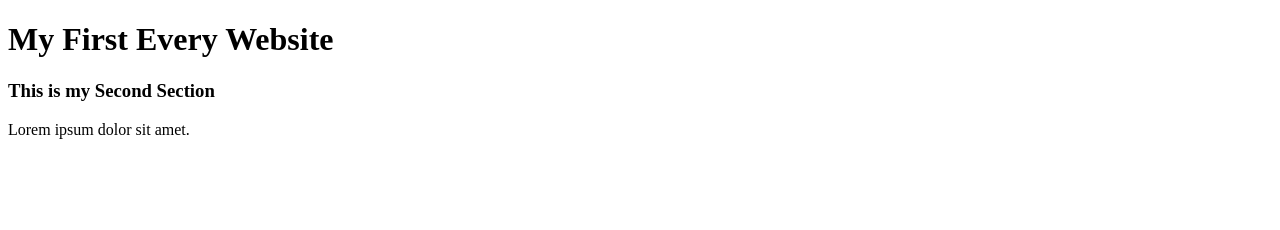
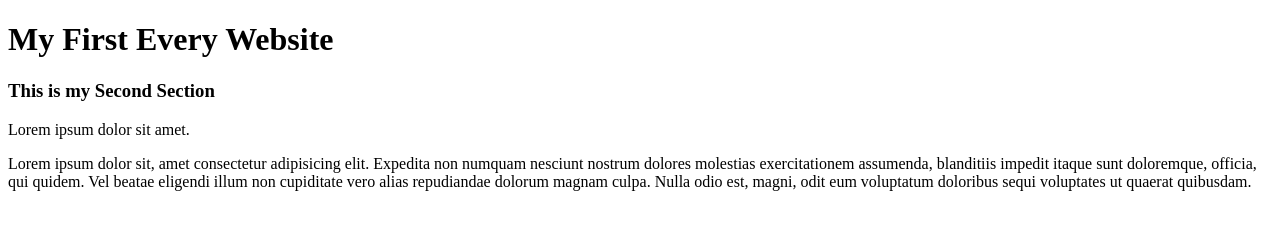
Before and after one commit to tanvirsp/project-one, a plain HTML site: page index.html in a window 1280 px wide. Drawn offline with Linux system fonts and the light colour scheme.

Commit message:
update paragraph

```diff
--- a/index.html
+++ b/index.html
@@ -9,5 +9,6 @@
     <h1>My First Every Website</h1>
     <h3>This is my Second Section</h3>
     <p>Lorem ipsum dolor sit amet.</p>
+    <p>Lorem ipsum dolor sit, amet consectetur adipisicing elit. Expedita non numquam nesciunt nostrum dolores molestias exercitationem assumenda, blanditiis impedit itaque sunt doloremque, officia, qui quidem. Vel beatae eligendi illum non cupiditate vero alias repudiandae dolorum magnam culpa. Nulla odio est, magni, odit eum voluptatum doloribus sequi voluptates ut quaerat quibusdam.</p>
 </body>
 </html>
```
